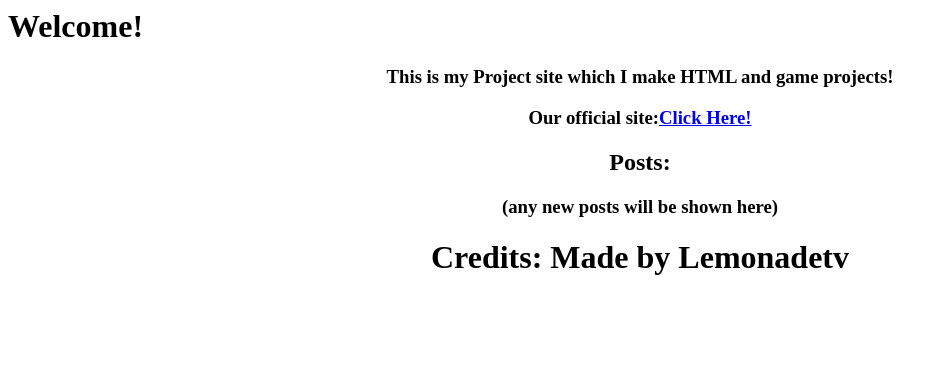
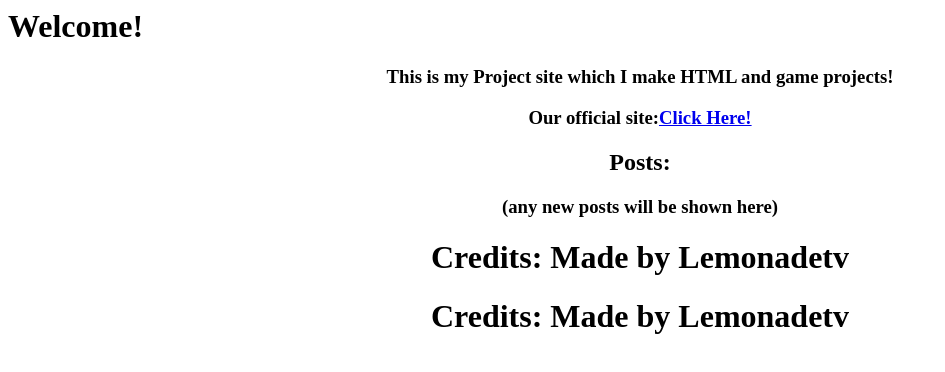
Before and after one commit to Lemon0307/LemonProjects.com, a plain HTML site: page index.html in a window 1280 px wide. Shown: the whole page, without its empty margins (0-945 px from the left). Drawn offline with Linux system fonts and the light colour scheme.

Commit message:
Update index.html

```diff
--- a/index.html
+++ b/index.html
@@ -19,6 +19,9 @@
   <h1>Credits: Made by Lemonadetv</h1>
   </center>
 
+  <center>
+    <h1>Credits: Made by Lemonadetv</h1>
+  </center>
 </body>
 
 </html>
```
